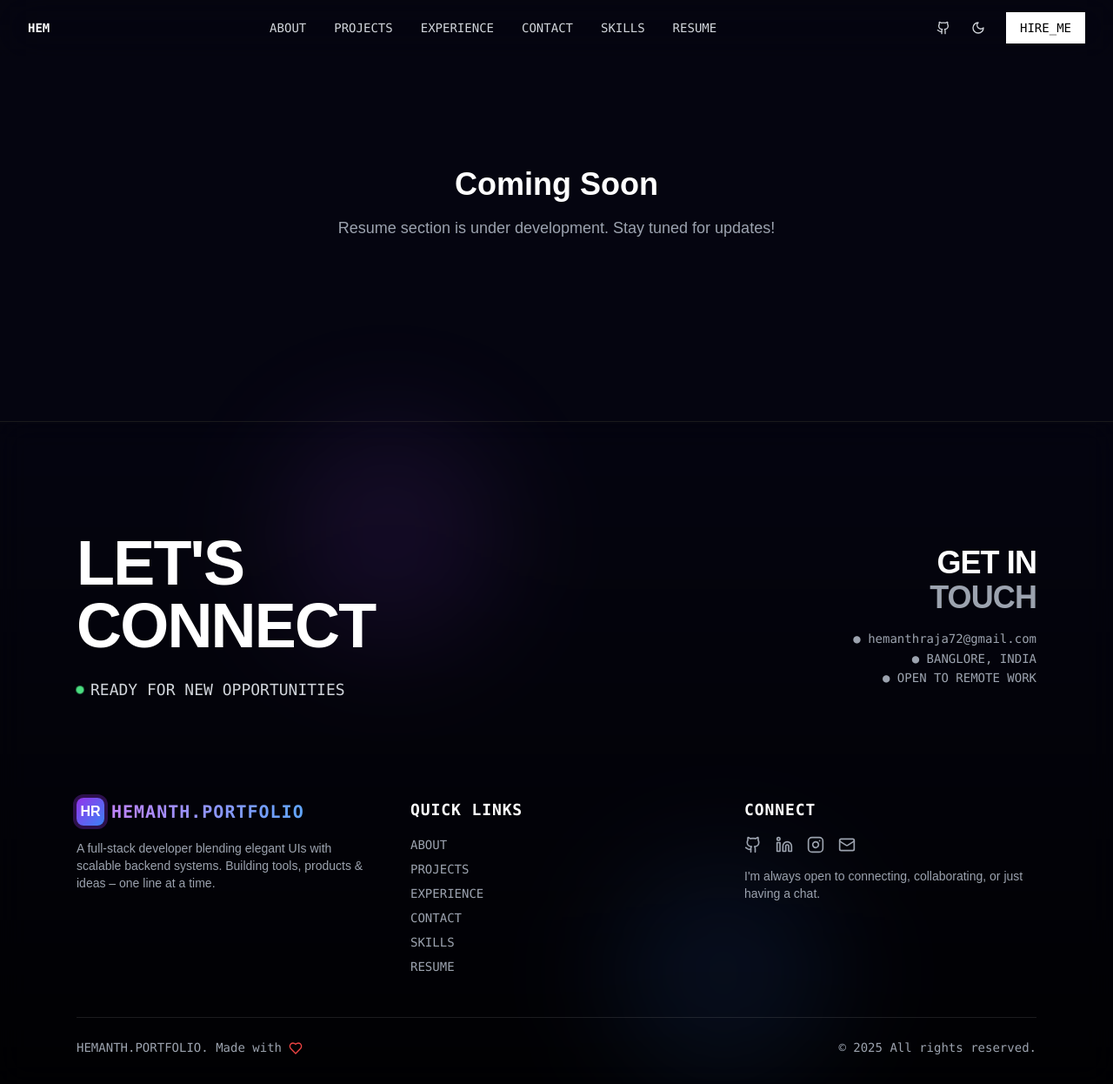
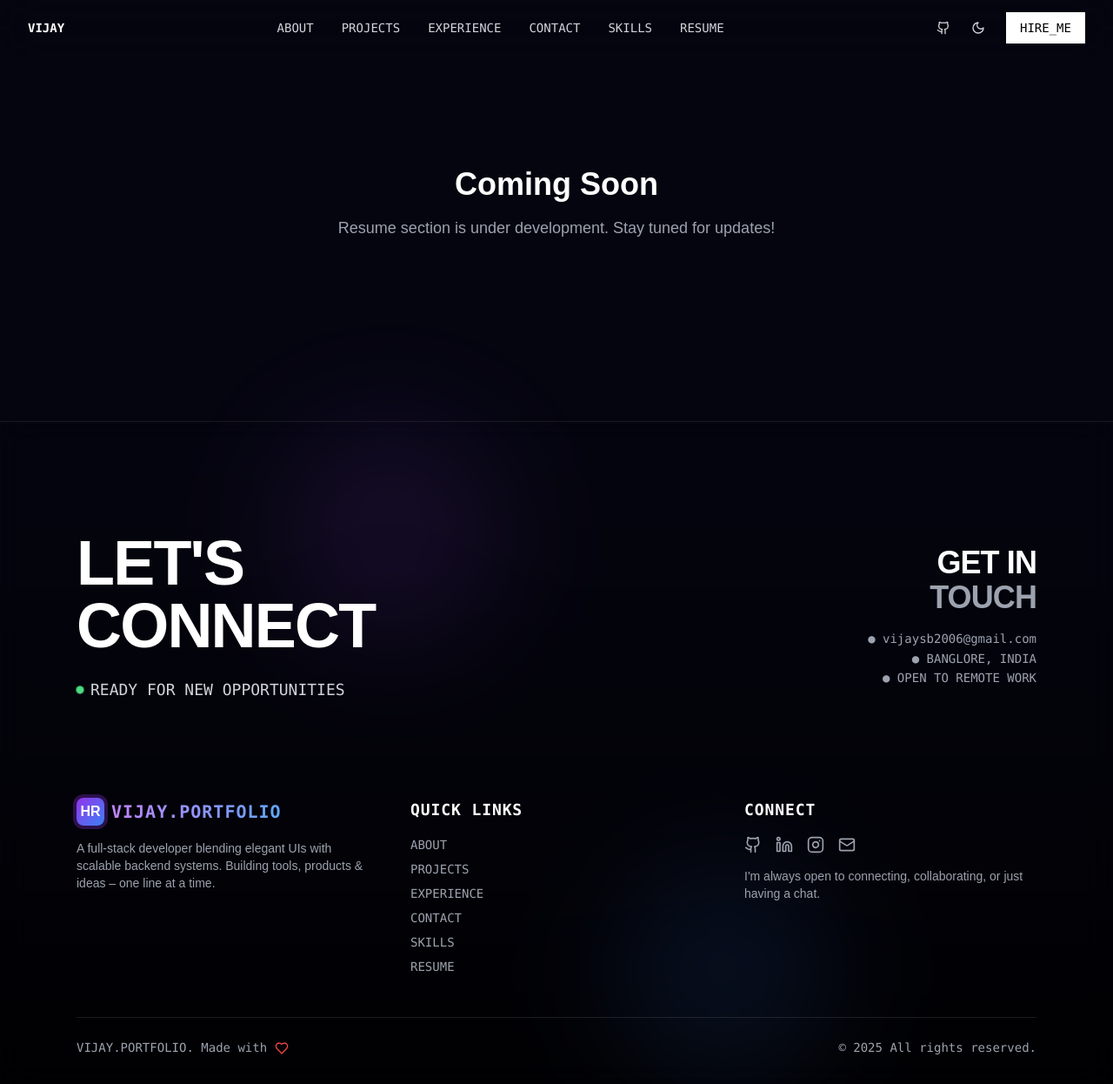
Before and after one commit to vijay-sb/Portfolio-v2, a Next.js app: page /resume in a window 1280 px wide. Shown: the whole page at 87% size. Built offline with nearby package versions, Linux system fonts and the light colour scheme.

Commit message:
update data in components

```diff
--- a/src/components/footer.tsx
+++ b/src/components/footer.tsx
@@ -20,22 +20,22 @@ export function Footer() {
   const socialLinks = [
     {
       icon: <Github className="w-5 h-5" />,
-      href: "https://github.com/HEMANTHRAJA7",
+      href: "https://github.com/vijay-sb",
       label: "GitHub",
     },
     {
       icon: <Linkedin className="w-5 h-5" />,
-      href: "https://linkedin.com/in/hemanthraja7",
+      href: "https://linkedin.com/in/vijaysb06",
       label: "LinkedIn",
     },
     {
       icon: <Instagram className="w-5 h-5" />,
-      href: "https://instagram.com/hemanth_raja_7",
+      href: "https://instagram.com/_jay_418",
       label: "Instagram",
     },
     {
       icon: <Mail className="w-5 h-5" />,
-      href: "mailto:hemanthraja72@gmail.com",
+      href: "mailto:vijaysb2006@gmail.com",
       label: "Email",
     },
   ];
@@ -136,7 +136,7 @@ export function Footer() {
                 isDark ? "text-gray-400" : "text-gray-500"
               }`}
             >
-              ● hemanthraja72@gmail.com
+              ● vijaysb2006@gmail.com
               <br />● BANGLORE, INDIA
               <br />● OPEN TO REMOTE WORK
             </div>
@@ -172,7 +172,7 @@ export function Footer() {
                     : "from-purple-600 to-blue-600"
                 }`}
               >
-                HEMANTH.PORTFOLIO
+                VIJAY.PORTFOLIO
               </span>
             </Link>
             <p
@@ -266,7 +266,7 @@ export function Footer() {
               isDark ? "text-gray-400" : "text-gray-600"
             }`}
           >
-             HEMANTH.PORTFOLIO. Made with{" "}
+             VIJAY.PORTFOLIO. Made with{" "}
             <Heart className="inline-block w-4 h-4 text-red-500" />
           </p>
           <div className="flex gap-6 text-sm font-mono">
--- a/src/components/sidebar.tsx
+++ b/src/components/sidebar.tsx
@@ -92,7 +92,7 @@ export function Navbar() {
               : "text-gray-900 hover:text-gray-600"
           }`}
         >
-          HEM
+          VIJAY
         </Link>
       </div>
 
@@ -150,7 +150,7 @@ export function Navbar() {
       {/* Right Side Actions */}
       <div className="hidden lg:flex items-center gap-6">
         <Link
-          href="https://github.com/HEMANTHRAJA7"
+          href="https://github.com/vijay-sb"
           target="_blank"
           rel="noopener noreferrer"
           className={`transition-colors ${
@@ -241,7 +241,7 @@ export function Navbar() {
               transition={{ delay: navLinks.length * 0.1 }}
             >
               <Link
-                href="https://github.com/HEMANTHRAJA7"
+                href="https://github.com/vijay-sb"
                 target="_blank"
                 rel="noopener noreferrer"
                 className={`flex items-center gap-3 transition-colors py-2 font-mono text-sm ${
```
